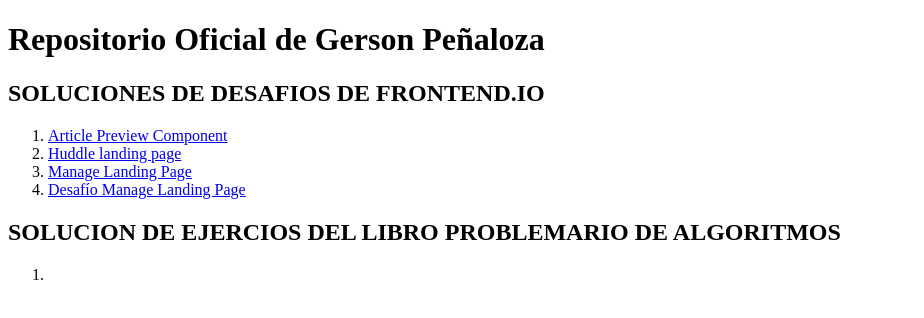
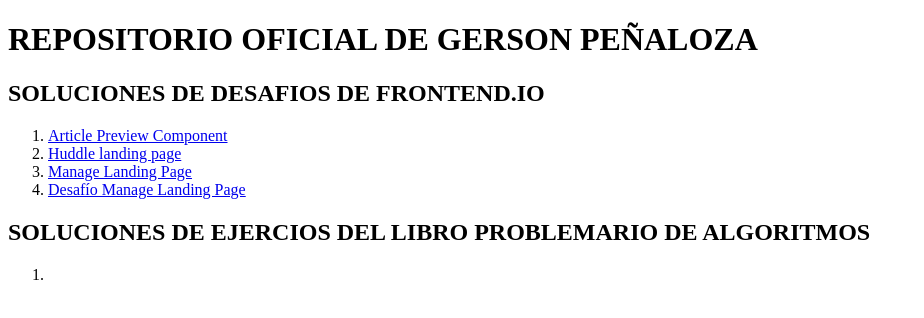
Before and after one commit to gersonpenaloza/gersonpenaloza.github.io, a plain HTML site: page index.html in a window 1280 px wide. Shown: the whole page, without its empty margins (0-924 px from the left). Drawn offline with Linux system fonts and the light colour scheme; files that its build step writes are made by us from their sources.

Commit message:
update index

```diff
--- a/index.html
+++ b/index.html
@@ -9,7 +9,7 @@
 
 <body>
     <header>
-        <h1>Repositorio Oficial de Gerson Peñaloza</h1>
+        <h1>REPOSITORIO OFICIAL DE GERSON PEÑALOZA</h1>
     </header>
     <body>
         <h2>SOLUCIONES DE DESAFIOS DE FRONTEND.IO</h2>
@@ -23,7 +23,7 @@
 
         </ol>
 
-        <h2>SOLUCION DE EJERCIOS DEL LIBRO PROBLEMARIO DE ALGORITMOS </h2>
+        <h2>SOLUCIONES DE EJERCIOS DEL LIBRO PROBLEMARIO DE ALGORITMOS </h2>
 
         <ol>
 
```
